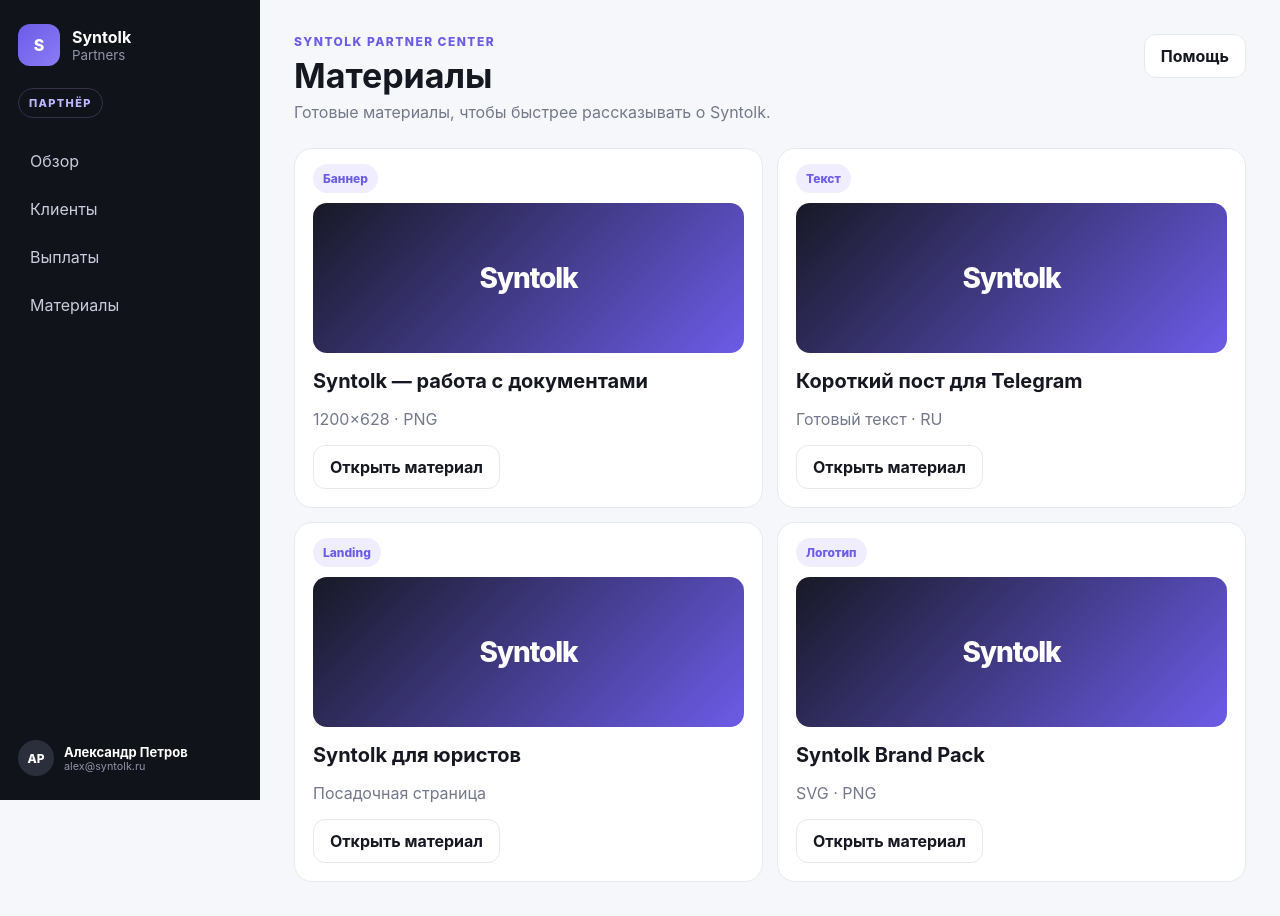
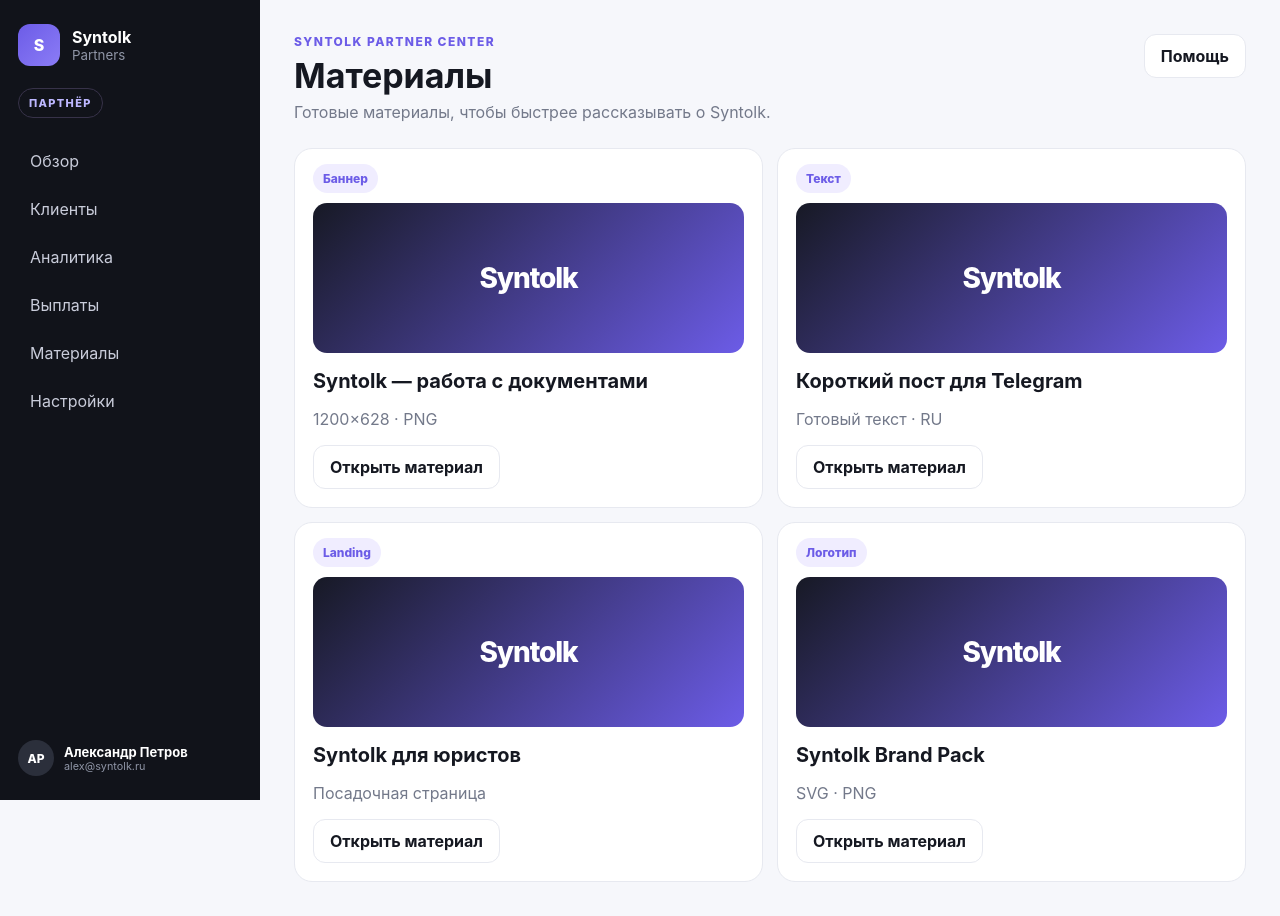
Before and after one commit to syntolkru-prog/Syntolk-partners-panel, a Next.js app: page /partner/resources in a window 1280 px wide. Built offline with nearby package versions, Linux system fonts and the light colour scheme.

Commit message:
refactor: use complete CRM navigation

```diff
--- a/app/partner/resources/page.tsx
+++ b/app/partner/resources/page.tsx
@@ -1,11 +1,5 @@
 import { Shell } from "@/components/shell";
-
-const nav = [
-  { href: "/partner", label: "Обзор" },
-  { href: "/partner/referrals", label: "Клиенты" },
-  { href: "/partner/payouts", label: "Выплаты" },
-  { href: "/partner/resources", label: "Материалы" },
-];
+import { partnerNav } from "@/lib/navigation";
 
 const resources = [
   { type: "Баннер", title: "Syntolk — работа с документами", text: "1200×628 · PNG" },
@@ -16,7 +10,7 @@
 
 export default function PartnerResourcesPage() {
   return (
-    <Shell title="Материалы" subtitle="Готовые материалы, чтобы быстрее рассказывать о Syntolk." nav={nav} role="ПАРТНЁР">
+    <Shell title="Материалы" subtitle="Готовые материалы, чтобы быстрее рассказывать о Syntolk." nav={partnerNav} role="ПАРТНЁР">
       <section className="resource-grid">
         {resources.map(r => <article className="resource-card" key={r.title}><span className="tag">{r.type}</span><div className="resource-preview">Syntolk</div><h2>{r.title}</h2><p className="muted">{r.text}</p><button className="button secondary">Открыть материал</button></article>)}
       </section>
```
